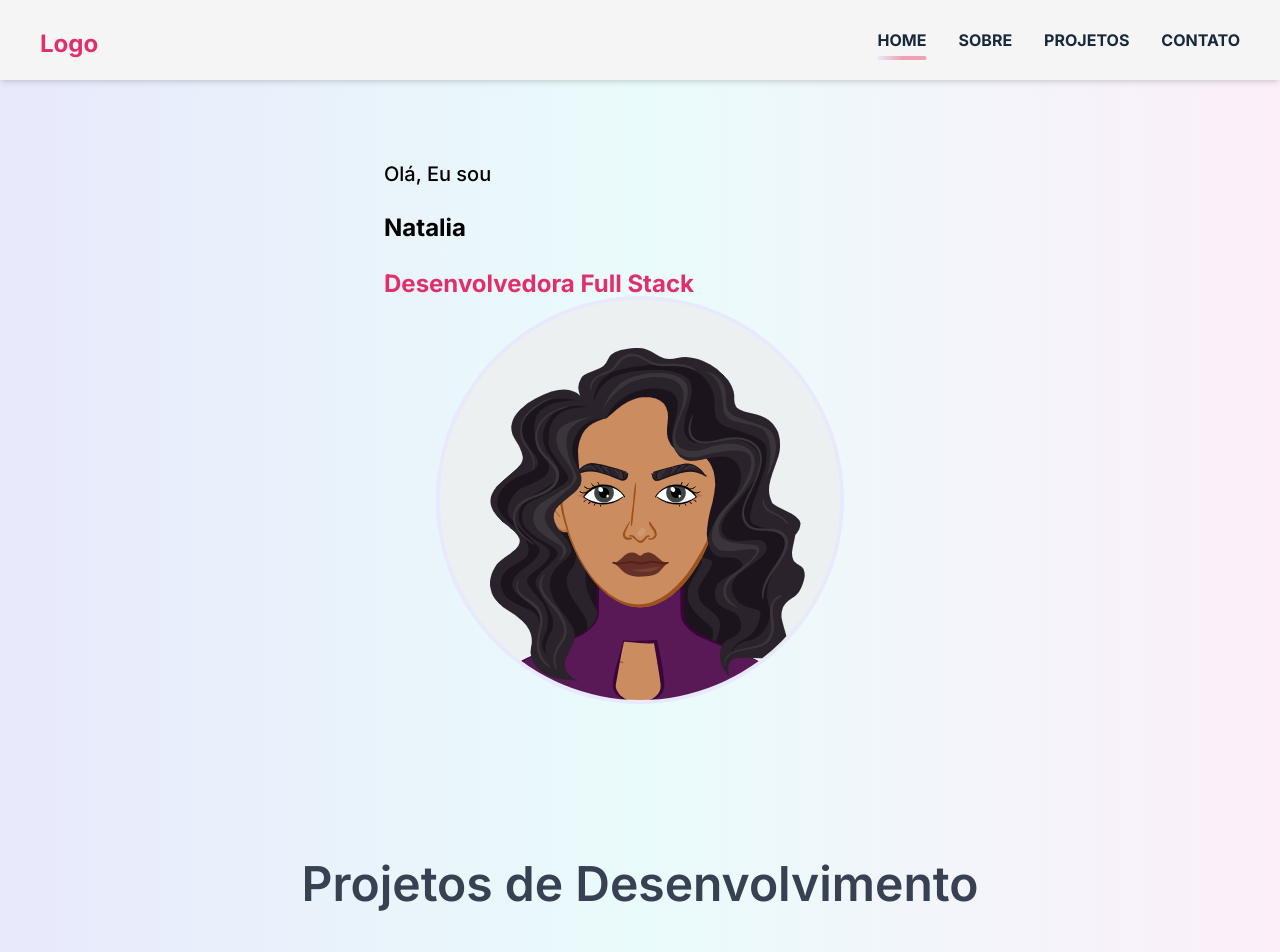
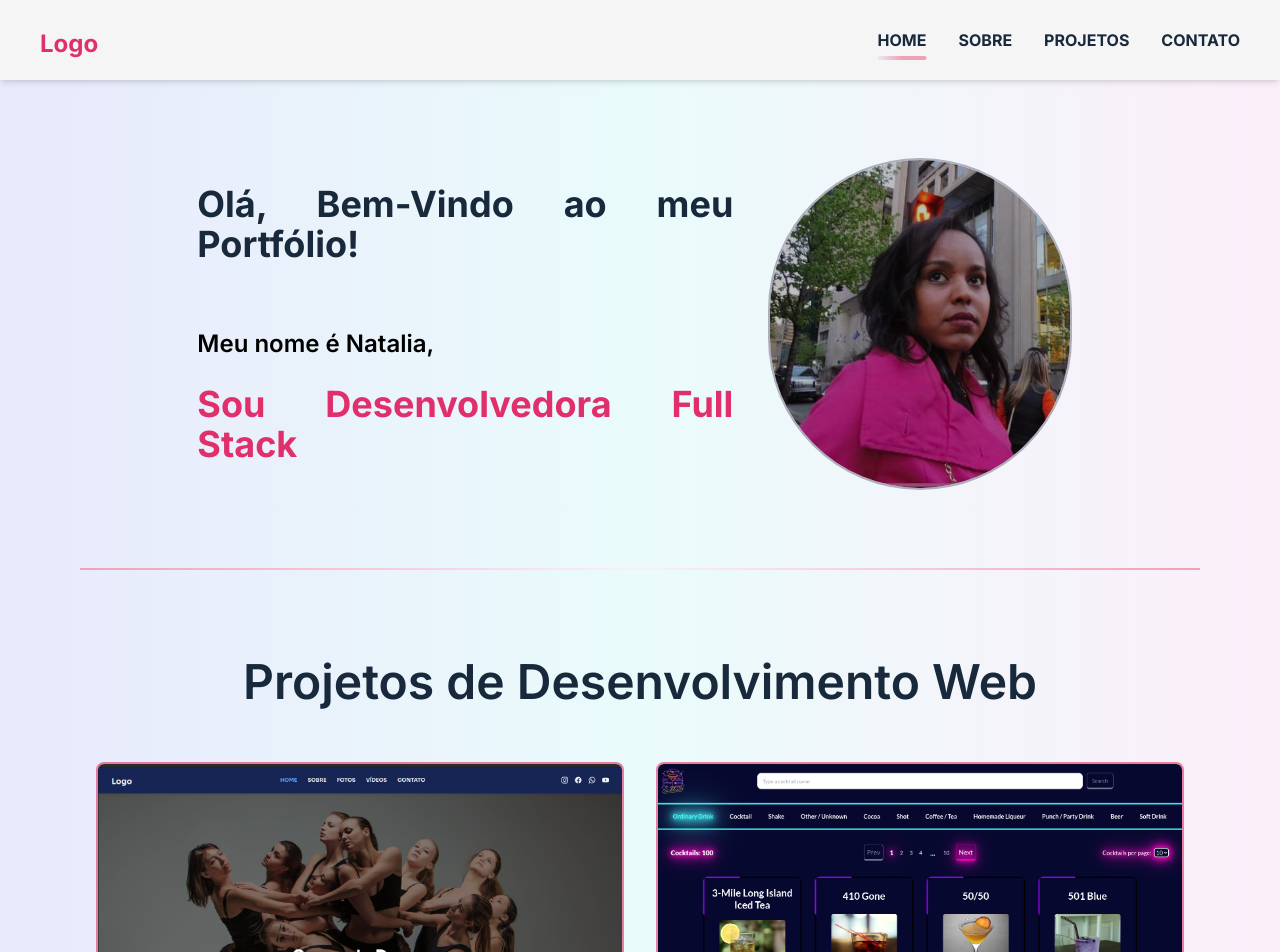
Before and after one commit to NataliaSRiber/Natalia_portfolio, a Next.js app in the folder natalia-portfolio/: page / in a window 1280 px wide. Shown: the top 952 px of the page. Built offline with nearby package versions, Linux system fonts and the light colour scheme.

Commit message:
feat: it adds banner of projects

```diff
--- a/natalia-portfolio/src/api/webdevelopmentProjects.ts
+++ b/natalia-portfolio/src/api/webdevelopmentProjects.ts
@@ -6,6 +6,15 @@ export interface IPresentations {
   title: string
   description: string
   date: string
+  url: string
+  videoUrl: StaticImageData
+}
+
+export interface IUxdesign {
+  title: string
+  description: string
+  date: string
+  // url: string
   videoUrl: StaticImageData
 }
 
@@ -15,6 +24,7 @@ export const presentations: IPresentations[] = [
     description:
       'Lorem ipsum dolor sit amet, consectetur adipiscing elit. In at lorem et neque rhoncus sagittis vel vitae urna. Aenean feugiat orci in fermentum malesuada. Donec libero erat, bibendum eget vehicula nec, vestibulum id mauris.',
     date: 'October 21, 2020',
+    url: 'https://dance-group-website-template.vercel.app/',
     videoUrl: dancegroup,
   },
   {
@@ -22,6 +32,24 @@ export const presentations: IPresentations[] = [
     description:
       'Lorem ipsum dolor sit amet, consectetur adipiscing elit. In at lorem et neque rhoncus sagittis vel vitae urna. Aenean feugiat orci in fermentum malesuada. Donec libero erat, bibendum eget vehicula nec, vestibulum id mauris.',
     date: 'October 21, 2020',
+    url: 'https://drinks-website.vercel.app/',
     videoUrl: drinkswebsite,
   },
 ]
+
+// export const uxdesign: IPresentations[] = [
+//   {
+//     title: 'Apresentação dia das mães',
+//     description:
+//       'Lorem ipsum dolor sit amet, consectetur adipiscing elit. In at lorem et neque rhoncus sagittis vel vitae urna. Aenean feugiat orci in fermentum malesuada. Donec libero erat, bibendum eget vehicula nec, vestibulum id mauris.',
+//     date: 'October 21, 2020',
+//     videoUrl: dancegroup,
+//   },
+//   {
+//     title: 'Apresentação de Natal',
+//     description:
+//       'Lorem ipsum dolor sit amet, consectetur adipiscing elit. In at lorem et neque rhoncus sagittis vel vitae urna. Aenean feugiat orci in fermentum malesuada. Donec libero erat, bibendum eget vehicula nec, vestibulum id mauris.',
+//     date: 'October 21, 2020',
+//     videoUrl: drinkswebsite,
+//   },
+// ]
--- a/natalia-portfolio/src/app/components/HomeBanner.tsx
+++ b/natalia-portfolio/src/app/components/HomeBanner.tsx
@@ -1,15 +1,52 @@
 import { presentations } from '@/api/webdevelopmentProjects'
+import { url } from 'inspector'
 import Image from 'next/image'
 import React from 'react'
 
 export default function Homebanner() {
   return (
-    <section className="mx-10 flex w-full flex-col items-center text-gray-600 md:h-full">
-      <div className="container mx-auto pb-8 pt-32"></div>
+    <section className="text-maincolor-800md:h-full mx-10 flex w-full flex-col items-center">
+      <div className="container mx-auto pb-2 pt-20"></div>
       <div className="container mx-auto w-full pb-16">
-        <div className="pb-10 text-center md:pb-20">
-          <h1 className="px-2 text-2xl font-semibold text-gray-700 md:text-5xl">
-            Projetos de Desenvolvimento
+        <div className="pb-10 text-center">
+          <h1 className="px-2 text-xl font-semibold text-maincolor-800 md:text-5xl">
+            Projetos de Desenvolvimento Web
+          </h1>
+        </div>
+        <div className="flex flex-wrap justify-center ">
+          {presentations.map(
+            ({ title, description, date, videoUrl, url }, index) => (
+              // <div key={index} className="p-4 md:w-1/2 xl:w-1/3">
+              <div key={index} className="p-4 md:w-1/2">
+                <a href={url} target="_blank">
+                  <div className="h-full overflow-hidden rounded-lg border-2 border-newpink-500 border-opacity-60">
+                    <Image
+                      className="h-full cursor-pointer hover:brightness-50"
+                      src={videoUrl}
+                      alt="dance-picture"
+                      width={800}
+                      height={800}
+                    />
+                    {/* <div className="h-full cursor-pointer p-6 transition duration-300 ease-in hover:bg-newpink-500 hover:text-gray-100">
+                    <h2 className="mb-1 text-sm font-medium text-blue-300 md:text-base">
+                      {date}
+                    </h2>
+                    <h1 className="mb-3 text-xl font-semibold md:text-2xl">
+                      {title}
+                    </h1>
+                    <p className="mb-3 leading-relaxed">{description}</p>
+                  </div> */}
+                  </div>
+                </a>
+              </div>
+            ),
+          )}
+        </div>
+      </div>
+      {/* <div className="container mx-auto w-full pb-16">
+        <div className="pb-10 text-center">
+          <h1 className="px-2 text-xl font-semibold text-gray-700 md:text-5xl">
+            Projetos de UX Design
           </h1>
         </div>
         <div className="flex flex-wrap justify-center ">
@@ -25,7 +62,7 @@ export default function Homebanner() {
                     width={800}
                     height={800}
                   />
-                  {/* <div className="h-full cursor-pointer p-6 transition duration-300 ease-in hover:bg-newpink-500 hover:text-gray-100">
+                  <div className="h-full cursor-pointer p-6 transition duration-300 ease-in hover:bg-newpink-500 hover:text-gray-100">
                     <h2 className="mb-1 text-sm font-medium text-blue-300 md:text-base">
                       {date}
                     </h2>
@@ -33,13 +70,13 @@ export default function Homebanner() {
                       {title}
                     </h1>
                     <p className="mb-3 leading-relaxed">{description}</p>
-                  </div> */}
+                  </div>
                 </div>
               </div>
             ),
           )}
         </div>
-      </div>
+      </div> */}
     </section>
   )
 }
--- a/natalia-portfolio/src/app/page.tsx
+++ b/natalia-portfolio/src/app/page.tsx
@@ -1,27 +1,34 @@
 import Image from 'next/image'
-import logo from '../assets/me.png'
+import profilePic from '../assets/natalia/profilepicture.png'
 import Homebanner from './components/HomeBanner'
 
 export default function Home() {
   return (
-    <main className="mx-6	mt-24 flex flex-col items-center justify-center lg:mx-20 lg:mt-40">
-      <div className="bg-red items-center space-y-6 pl-10 text-justify  md:pl-6 lg:w-1/2 lg:flex-row">
-        <p className="text-xl font-medium">Olá, Eu sou</p>
-        <h1 className="text-2xl font-bold">Natalia</h1>
-        <h2 className="text-2xl font-bold text-newpink-500">
-          Desenvolvedora Full Stack
-        </h2>
+    <main className="mx-6	mt-24 flex flex-col items-center justify-center pb-20 lg:mx-20 lg:mt-40">
+      <div className="flex w-full flex-col items-center justify-center pb-20 lg:flex-row">
+        <div className="items-center space-y-16 text-justify md:pl-6 lg:w-1/2 lg:flex-row">
+          <p className="text-4xl font-bold text-maincolor-800">
+            Olá, Bem-Vindo ao meu Portfólio!
+          </p>
+          <div className="space-y-6">
+            <h1 className="text-2xl font-semibold">Meu nome é Natalia,</h1>
+            <h2 className="text-4xl font-bold text-newpink-500">
+              Sou Desenvolvedora Full Stack
+            </h2>
+          </div>
+        </div>
+        <div className="mb-6 flex items-center justify-center lg:mb-0 lg:w-1/3">
+          <Image
+            priority={true}
+            height={300}
+            width={300}
+            src={profilePic}
+            alt="foto de perfil"
+            className="rounded-full ring-2 ring-bluegrad-100 brightness-75"
+          />
+        </div>
       </div>
-      <div className="mb-6 flex items-center justify-center lg:mb-0 lg:w-1/2">
-        <Image
-          priority={true}
-          height={400}
-          width={400}
-          src={logo}
-          alt="logo"
-          className="rounded-full ring-4 ring-bluegrad-100"
-        />
-      </div>
+      <div className="h-0.5 w-full bg-gradient-to-r from-newpink-200 via-newpink-100 to-newpink-200"></div>
       <Homebanner />
     </main>
   )
```
Also changed, not shown: natalia-portfolio/src/assets/natalia/profilepicture.png (added).
